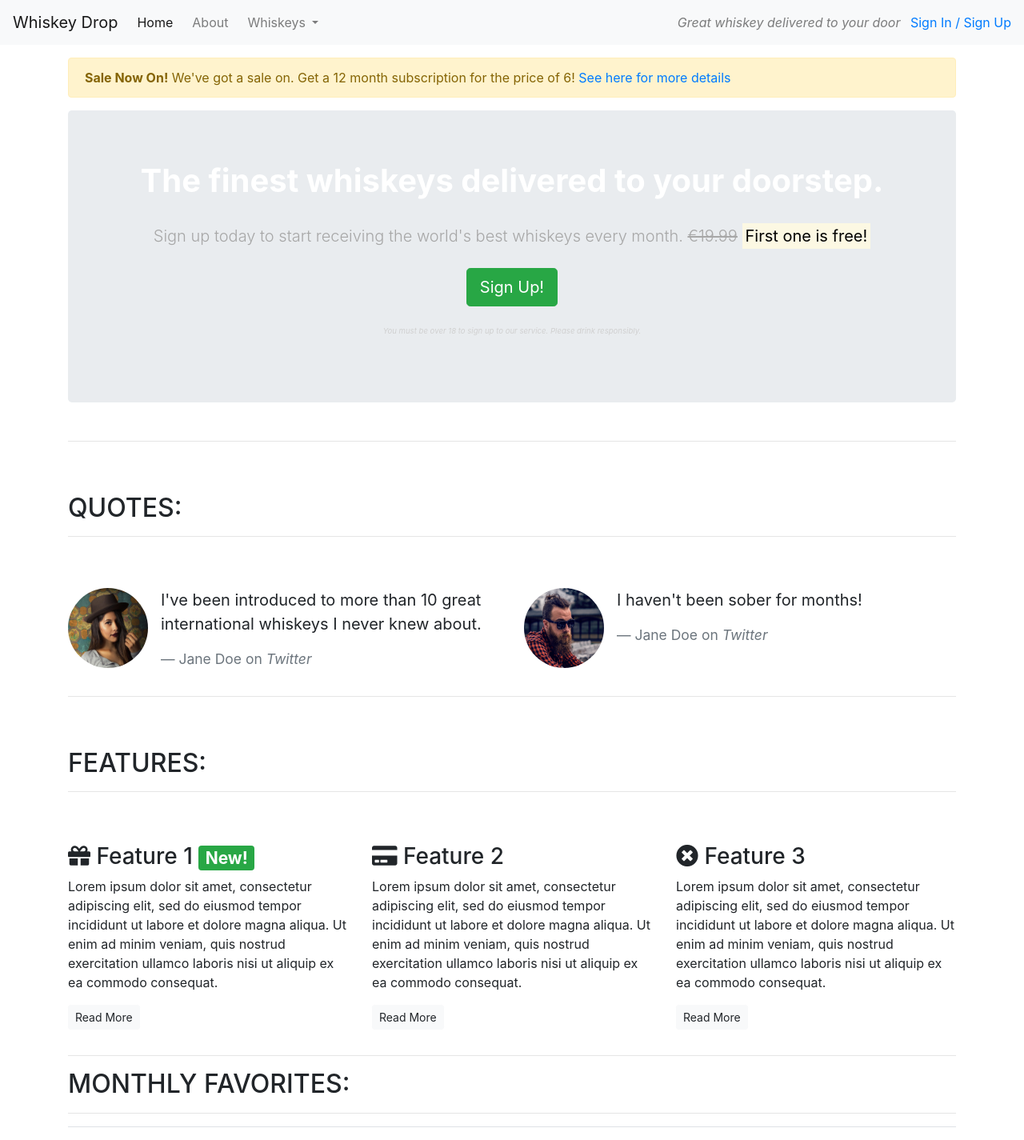
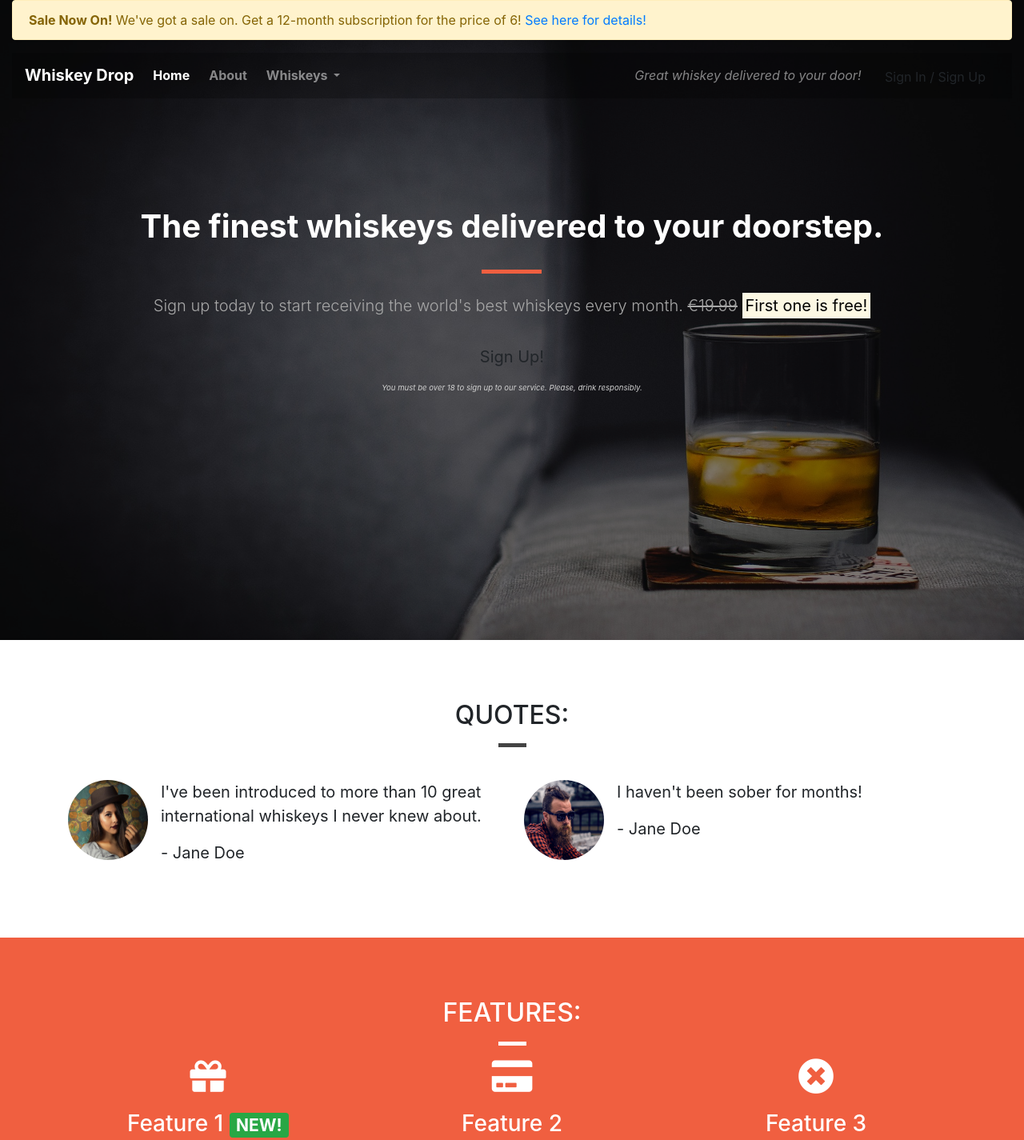
Before and after one commit to PeterHolmqvist/whiskey-drop, a plain HTML site: page index.html in a window 1280 px wide. Shown: the top 1425 px of the page at 80% size. Drawn offline with nearby package versions, Linux system fonts and the light colour scheme.

Commit message:
add hero image

```diff
--- a/css/style.css
+++ b/css/style.css
@@ -4,12 +4,19 @@ body {
 
 /* Containers */
 
+.container-wrapper {}
+
+.container-wrapper--red {
+    background-color: #f05f40;
+    color: white;
+}
+
 .alert-container {}
 
 .callout-container {
     height: 100vh;
 
-    background: url('../images/whiskey-background.jpg') no-repeat center center fixed;
+    background: url('../images/whiskey-background.jpg') no-repeat bottom right fixed;
     -webkit-background-size: cover;
     -moz-background-size: cover;
     -o-background-size: cover;
@@ -31,31 +38,46 @@ body {
     background-color: rgba(0, 0, 0, 0.5);
 }
 
-.quotes-container {}
-
-.features-container {}
-
-/* Block dividers */
-
-.block-divider {
-    width: 75px;
-    height: 5px;
-    border: 0;
-    background-color: #444;
+.content-container {
+    padding-top: 75px;
+    padding-bottom: 75px;
 }
 
-.block-divider--orange {
-    background-color: #f05f40;
+/* Navbar */
+
+.navalert-container {
+    position: absolute;
+    top: 0;
+    left: 0;
+    z-index: 1;
+    padding-left: 0;
+    padding-right: 0;
 }
 
-.block-divider--short {
-    width: 35px;
+.navbar {
+    margin-bottom: 0;
+    width: 100%;
+    background-color: rgba(0, 0, 0, .25);
+    border: 0;
 }
+
+.navbar .navbar-toggler {
+    border: 0;
+}
+
+.navbar .navbar-brand {
+    font-weight: bold;
+}
+
+.navbar .navbar-nav a {
+    font-weight: bold;
+}
+
 
 /* Jumbotron */
 
 .jumbotron {
-    background-color: transparent;
+    background-color: transparent!important;
 }
 
 .jumbotron h1 {
@@ -74,6 +96,27 @@ body {
     font-size: 60%;
     font-style: italic;
     color: #d0d0d0;
+}
+
+/* Block dividers */
+
+.block-divider {
+    width: 75px;
+    height: 5px;
+    border: 0;
+    background-color: #444;
+}
+
+.block-divider--orange {
+    background-color: #f05f40;
+}
+
+.block-divider--white {
+    background-color: white;
+}
+
+.block-divider--short {
+    width: 35px;
 }
 
 /* Buttons */
@@ -98,3 +141,61 @@ body {
     border-color: #df4929;
     color: white;
 }
+
+/* Alert */
+
+.alert-container .col-12 {
+    padding-left: 0;
+    padding-right: 0;
+}
+
+.site-wide-alert {
+    color: #544600;
+    background-color: #eec802;
+    border-color: #eec802;
+    padding: 5px 15px;
+    margin-bottom: 0;
+    border: 1px solid transparent;
+    border-radius: 0;
+}
+
+/* Page Headers */
+
+.page-header {
+    margin-bottom: 0;
+    border-bottom: 0;
+    text-align: center;
+}
+
+.page-header h2 {
+    margin-top: 0;
+}
+
+/* Quotes */
+
+.quotes .page-header {
+    margin-bottom: 25px;
+}
+
+/* Features */
+
+.feature {
+    text-align: center;
+    margin-bottom: 40px;
+}
+
+.feature i {
+    margin-bottom: 20px;
+    font-size: 45px;
+    line-height: 45px;
+}
+
+.feature .btn {
+    background-color: white;
+    border-color: white;
+    border-radius: 15px;
+    min-width: 100px;
+    font-weight: bold;
+    margin-top: 10px;
+    color: #f05f40;
+}
--- a/index.html
+++ b/index.html
@@ -1,21 +1,32 @@
 <!DOCTYPE html>
+
+<head>
     <html lang="en">
-<head>
-    <link rel="stylesheet" href="https://use.fontawesome.com/releases/v5.6.1/css/all.css" integrity="sha384-gfdkjb5BdAXd+lj+gudLWI+BXq4IuLW5IT+brZEZsLFm++aCMlF1V92rMkPaX4PP" crossorigin="anonymous">
-    <meta charset="UTF-8">
+    <meta charset="utf-8">
     <meta http-equiv="X-UA-Compatible" content="IE=edge">
     <meta name="viewport" content="width=device-width, initial-scale=1.0">
+    <link rel="stylesheet" href="https://use.fontawesome.com/releases/v5.6.1/css/all.css" integrity="sha384-gfdkjb5BdAXd+lj+gudLWI+BXq4IuLW5IT+brZEZsLFm++aCMlF1V92rMkPaX4PP" crossorigin="anonymous">
+    <link rel="stylesheet" href="https://maxcdn.bootstrapcdn.com/bootstrap/4.1.3/css/bootstrap.min.css">
     <link href="https://fonts.googleapis.com/css?family=Roboto:400,700" rel="stylesheet">
     <link rel="stylesheet" href="css/style.css">
 
     <link rel="stylesheet" href="https://cdn.jsdelivr.net/npm/bootstrap@4.6.2/dist/css/bootstrap.min.css" integrity="sha384-xOolHFLEh07PJGoPkLv1IbcEPTNtaed2xpHsD9ESMhqIYd0nLMwNLD69Npy4HI+N" crossorigin="anonymous">
     <title>Whiskey Drop | Taste a new whiskey every month</title>
 </head>
+
 <body>
-     <!--Nav-->
-     <nav class="navbar navbar-light navbar-expand-sm bg-light">
-        <a href="/" class="navbar-brand">
-                    Whiskey Drop</a>
+    <div class="container-fluid navalert-container">
+        <div class="container-fluid alert-container">
+            <div class="row d-none d-sm-block">
+                <div class="col-12">
+                    <div class="site-wide-alert alert alert-warning">
+                        <strong>Sale Now On!</strong> We've got a sale on. Get a 12-month subscription for the price of 6! <a href="">See here for details!</a>
+                    </div>
+                </div>
+            </div>
+        </div>
+        <nav class="navbar navbar-dark navbar-expand-sm">
+            <a href="/" class="navbar-brand">Whiskey Drop</a>
 
             <button class="navbar-toggler ml-auto" type="button" data-toggle="collapse" data-target="#navbarNavDropdown" aria-controls="navbarNavDropdown" aria-expanded="false" aria-label="Toggle navigation">
         <span class="navbar-toggler-icon"></span></button>
@@ -23,7 +34,7 @@
             <div class="collapse navbar-collapse" id="navbarNavDropdown">
                 <ul class="navbar-nav mr-auto">
                     <li class="active nav-item mr-2"><a class="nav-link" href="/">Home</a></li>
-                <li class="nav-item mr-2"><a class="nav-link" href="">About</a></li>
+                    <li class="nav-item mr-2"><a class="nav-link" href="/about">About</a></li>
                     <li class="nav-item dropdown">
                         <a class="nav-link dropdown-toggle" href="#" id="navbarDropdownMenuLink" role="button" data-toggle="dropdown" aria-haspopup="true" aria-expanded="false">
           Whiskeys
@@ -36,45 +47,43 @@
                         </div>
                     </li>
 
-                <li class="nav-item mr-2 d-block d-sm-none"><a class="nav-link" href="">Sign In / Sign Up</a></li>
+                    <li class="nav-item mr-2 d-block d-sm-none"><a class="nav-link" href="/login">Sign In / Sign Up</a></li>
                 </ul>
             </div>
             <div class="d-none d-md-block">
-            <p class="navbar-text my-auto mr-2"><i>Great whiskey delivered to your door</i></p>
-            <a href="/login">Sign In / Sign Up</a>
+                <p class="navbar-text my-auto mr-2"><i>Great whiskey delivered to your door!</i></p>
+                <a href="/login" class="btn btn--cta btn--red">Sign In / Sign Up</a>
             </div>
-        <!--</div>-->
         </nav>
-    <article class="container mt-3">
-        <div class="row d-none d-sm-block">
-            <div class="col-12">
-                <div class="alert alert-warning">
-                    <strong>Sale Now On!</strong> We've got a sale on. Get a 12 month subscription for the price of 6! <a href="">See here for more details</a>
     </div>
-            </div>
-        </div>
+    <div class="container-fluid callout-container">
         <!-- Callout -->
+        <div class="opaque-overlay">&nbsp;</div>
         <div class="row">
             <div class="col-12">
                 <section class="callout jumbotron text-center">
-                    <h1>The finest whiskeys delivered to your doorstep.</h1>
+                    <h1 class="jumbotron-header">The finest whiskeys delivered to your doorstep.</h1>
+                    <hr class="block-divider block-divider--orange">
                     <p class="lead">Sign up today to start receiving the world's best whiskeys every month.
                         <s class="d-none d-sm-inline">€19.99</s>
                         <span class="d-inline d-sm-none"><br></span>
                         <strong><mark>First one is free!</mark></strong></p>
-                    <p><button class="btn btn-lg btn-success" data-toggle="modal" data-target="#signUpModal">Sign Up!</button></p>
-                    <p class="text-muted"><small>You must be over 18 to sign up to our service. Please drink responsibly.</small></p>
+                    <button class="btn btn-lg btn--cta btn--red" data-toggle="modal" data-target="#signUpModal">Sign Up!</button>
+                    <p class="text-muted"><small>You must be over 18 to sign up to our service. Please, drink responsibly.</small></p>
                 </section>
             </div>
         </div>
         <!-- /.callout -->
-        <hr>
+    </div>
+
     <!-- Quotes -->
+    <div class="container-wrapper">
+        <div class="container quotes-container content-container">
             <section class="quotes">
                 <div class="row">
-            <div class="col-12 my-5">
+                    <div class="col-12 page-header">
                         <h2 class="text-uppercase">Quotes:</h2>
-                <hr />
+                        <hr class="block-divider block-divider--short">
                     </div>
                 </div>
                 <div class="row">
@@ -86,7 +95,7 @@
                             <div class="media-body">
                                 <blockquote class="blockquote">
                                     <p>I've been introduced to more than 10 great international whiskeys I never knew about.</p>
-                            <footer class="blockquote-footer">Jane Doe on <cite title="Twitter">Twitter</cite></footer>
+                                    <p>- Jane Doe</p>
                                 </blockquote>
                             </div>
                         </div>
@@ -99,7 +108,7 @@
                             <div class="media-body">
                                 <blockquote class="blockquote">
                                     <p>I haven't been sober for months!</p>
-                            <footer class="blockquote-footer">Jane Doe on <cite title="Twitter">Twitter</cite></footer>
+                                    <p>- Jane Doe</p>
                                 </blockquote>
                             </div>
                         </div>
@@ -107,40 +116,46 @@
                 </div>
             </section>
             <!-- /.quotes -->
-        <hr>
+        </div>
+    </div>
+
     <!-- Features -->
+    <div class="container-wrapper container-wrapper--red">
+        <div class="container features-container content-container">
             <section class="features">
                 <div class="row">
-                <div class="col-12 my-5">
+                    <div class="col-12 page-header">
                         <h2 class="text-uppercase">Features:</h2>
-                    <hr />
+                        <hr class="block-divider block-divider--short block-divider--white">
                     </div>
                 </div>
                 <div class="row">
                     <div class="col-12 col-md-6 col-lg-4">
                         <div class="feature">
-                        <h3><i class="fas fa-gift d-none d-sm-inline"></i> Feature 1 <span class="badge badge-success">New!</span></h3>
+                            <h3><i class="fas fa-gift d-none d-sm-block"></i> Feature 1 <span class="badge badge-success">NEW!</span></h3>
                             <p>Lorem ipsum dolor sit amet, consectetur adipiscing elit, sed do eiusmod tempor incididunt ut labore et dolore magna aliqua. Ut enim ad minim veniam, quis nostrud exercitation ullamco laboris nisi ut aliquip ex ea commodo consequat.</p>
                             <p><a class="btn btn-sm btn-light" href="">Read More</a></p>
                         </div>
                     </div>
                     <div class="col-12 col-md-6 col-lg-4">
                         <div class="feature">
-                        <h3><i class="fas fa-credit-card d-none d-sm-inline"></i> Feature 2</h3>
+                            <h3><i class="fas fa-credit-card d-none d-sm-block"></i> Feature 2</h3>
                             <p>Lorem ipsum dolor sit amet, consectetur adipiscing elit, sed do eiusmod tempor incididunt ut labore et dolore magna aliqua. Ut enim ad minim veniam, quis nostrud exercitation ullamco laboris nisi ut aliquip ex ea commodo consequat.</p>
                             <p><a class="btn btn-sm btn-light" href="">Read More</a></p>
                         </div>
                     </div>
                     <div class="col-12 d-md-none d-lg-block col-lg-4">
                         <div class="feature">
-                        <h3><i class="fas fa-times-circle d-none d-sm-inline"></i> Feature 3</h3>
+                            <h3><i class="fas fa-times-circle d-none d-sm-block"></i> Feature 3</h3>
                             <p>Lorem ipsum dolor sit amet, consectetur adipiscing elit, sed do eiusmod tempor incididunt ut labore et dolore magna aliqua. Ut enim ad minim veniam, quis nostrud exercitation ullamco laboris nisi ut aliquip ex ea commodo consequat.</p>
                             <p><a class="btn btn-sm btn-light" href="">Read More</a></p>
                         </div>
                     </div>
                 </div>
             </section>
-        <hr>
+            <!-- /.features -->
+        </div>
+    </div>
     <!-- /.features -->
         <!--Monthly favorites-->
         <section class="features">
@@ -223,11 +238,9 @@
             </div>
         </div>
     </div>
-    <!--JS bootstrap-->
-    <script src="https://cdn.jsdelivr.net/npm/jquery@3.5.1/dist/jquery.slim.min.js" integrity="sha384-DfXdz2htPH0lsSSs5nCTpuj/zy4C+OGpamoFVy38MVBnE+IbbVYUew+OrCXaRkfj" crossorigin="anonymous"></script>
-    <script src="https://cdn.jsdelivr.net/npm/popper.js@1.16.1/dist/umd/popper.min.js" integrity="sha384-9/reFTGAW83EW2RDu2S0VKaIzap3H66lZH81PoYlFhbGU+6BZp6G7niu735Sk7lN" crossorigin="anonymous"></script>
-    <script src="https://cdn.jsdelivr.net/npm/bootstrap@4.6.2/dist/js/bootstrap.min.js" integrity="sha384-+sLIOodYLS7CIrQpBjl+C7nPvqq+FbNUBDunl/OZv93DB7Ln/533i8e/mZXLi/P+" crossorigin="anonymous"></script>
-    <script src="https://cdn.jsdelivr.net/npm/bootstrap@4.6.2/dist/js/bootstrap.bundle.min.js" integrity="sha384-Fy6S3B9q64WdZWQUiU+q4/2Lc9npb8tCaSX9FK7E8HnRr0Jz8D6OP9dO5Vg3Q9ct" crossorigin="anonymous"></script>
+
+    <script src="https://code.jquery.com/jquery-3.3.1.slim.min.js" integrity="sha384-q8i/X+965DzO0rT7abK41JStQIAqVgRVzpbzo5smXKp4YfRvH+8abtTE1Pi6jizo" crossorigin="anonymous"></script>
+    <script src="https://cdnjs.cloudflare.com/ajax/libs/popper.js/1.14.3/umd/popper.min.js" integrity="sha384-ZMP7rVo3mIykV+2+9J3UJ46jBk0WLaUAdn689aCwoqbBJiSnjAK/l8WvCWPIPm49" crossorigin="anonymous"></script>
+    <script src="https://stackpath.bootstrapcdn.com/bootstrap/4.1.3/js/bootstrap.min.js" integrity="sha384-ChfqqxuZUCnJSK3+MXmPNIyE6ZbWh2IMqE241rYiqJxyMiZ6OW/JmZQ5stwEULTy" crossorigin="anonymous"></script>
 </body>
-
 </html>
```
Also changed, not shown: images/whiskey-background.jpg (added). Lines whose indentation alone changed are shown as unchanged.
